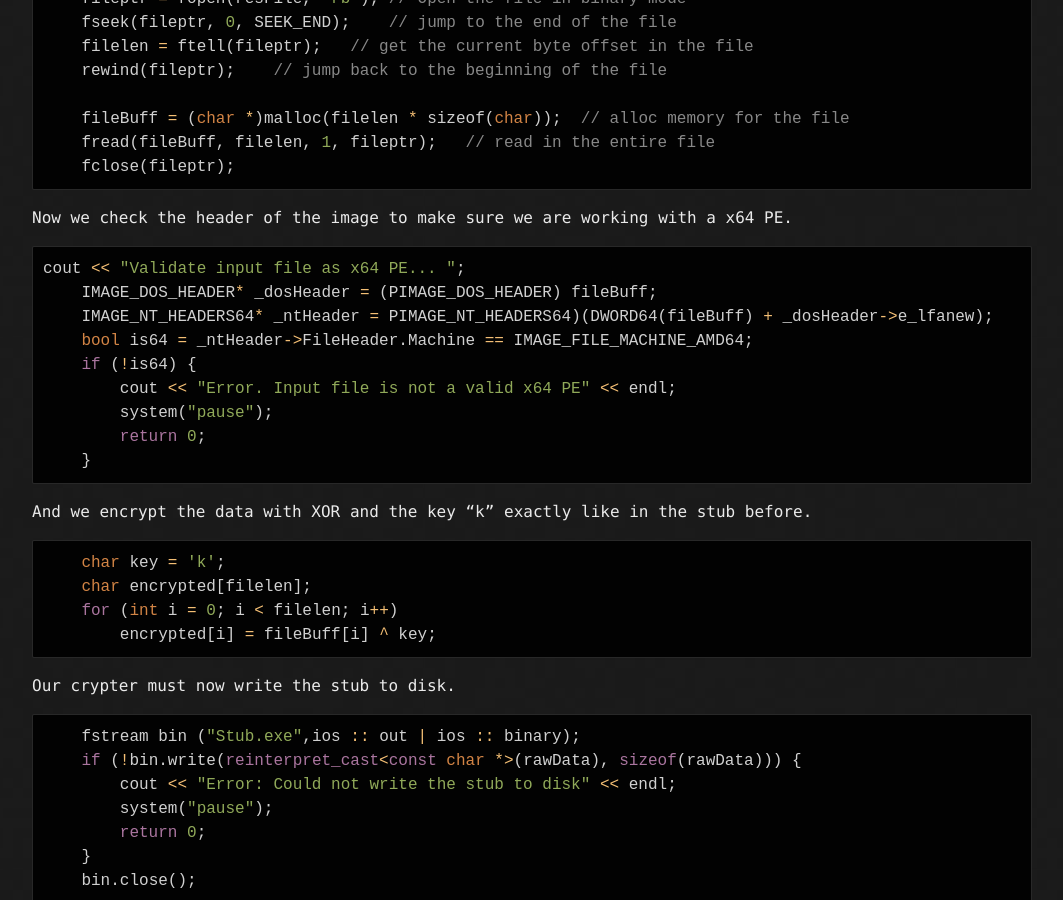
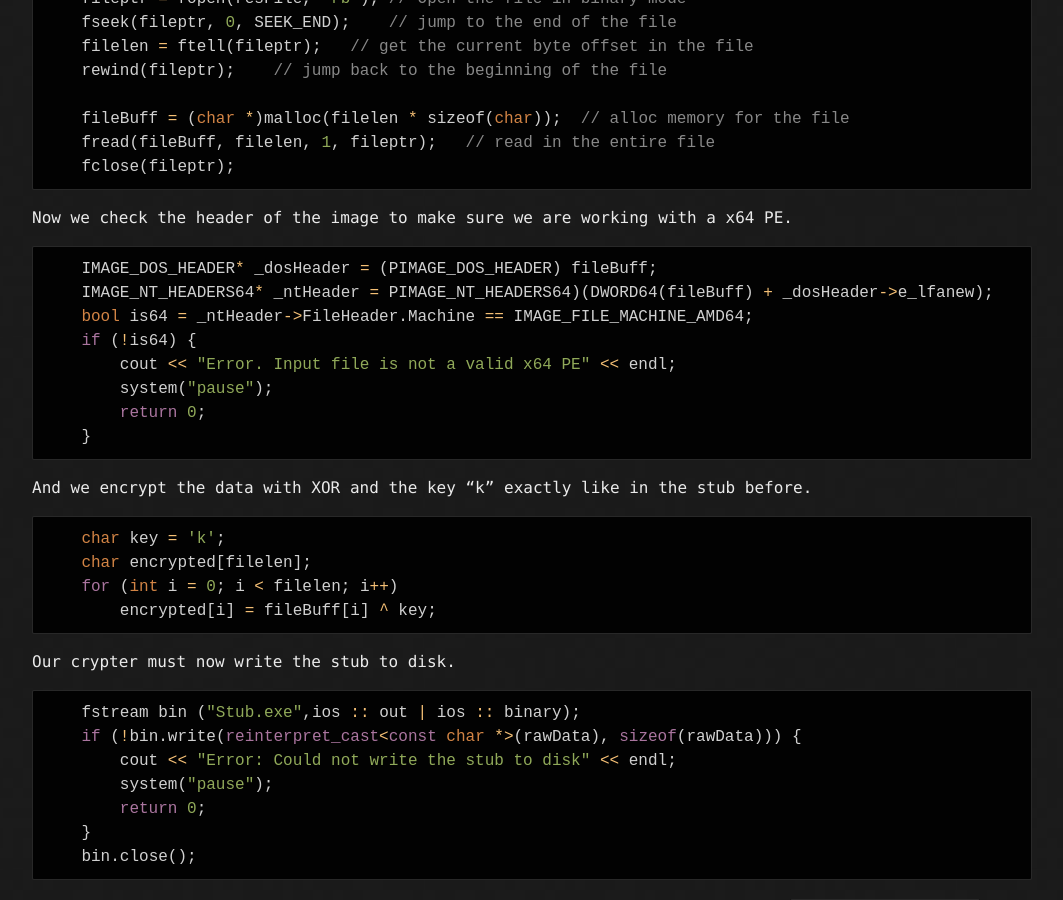
Before and after one commit to Ricky5panish/Ricky5panish.github.io, a Jekyll site: the page built from pe-runtime-crypter.md, in a window 1280 px wide and 900 px high, scrolled down 6047 px. Shown: the whole window, without its empty margins (108-1171 px from the left). Built offline with Jekyll 4.4.1, drawn with Linux system fonts in a browser that asks for light colours; our own code applies the rules of GitHub Pages for plain Markdown files.

Commit message:
Update pe-runtime-crypter.md

````diff
--- a/pe-runtime-crypter.md
+++ b/pe-runtime-crypter.md
@@ -240,7 +240,6 @@ int main(int argc, char* argv[]) {
 
 Now we check the header of the image to make sure we are working with a x64 PE.
 ```c++
-cout << "Validate input file as x64 PE... ";
     IMAGE_DOS_HEADER* _dosHeader = (PIMAGE_DOS_HEADER) fileBuff;
     IMAGE_NT_HEADERS64* _ntHeader = PIMAGE_NT_HEADERS64)(DWORD64(fileBuff) + _dosHeader->e_lfanew);
     bool is64 = _ntHeader->FileHeader.Machine == IMAGE_FILE_MACHINE_AMD64;
````
